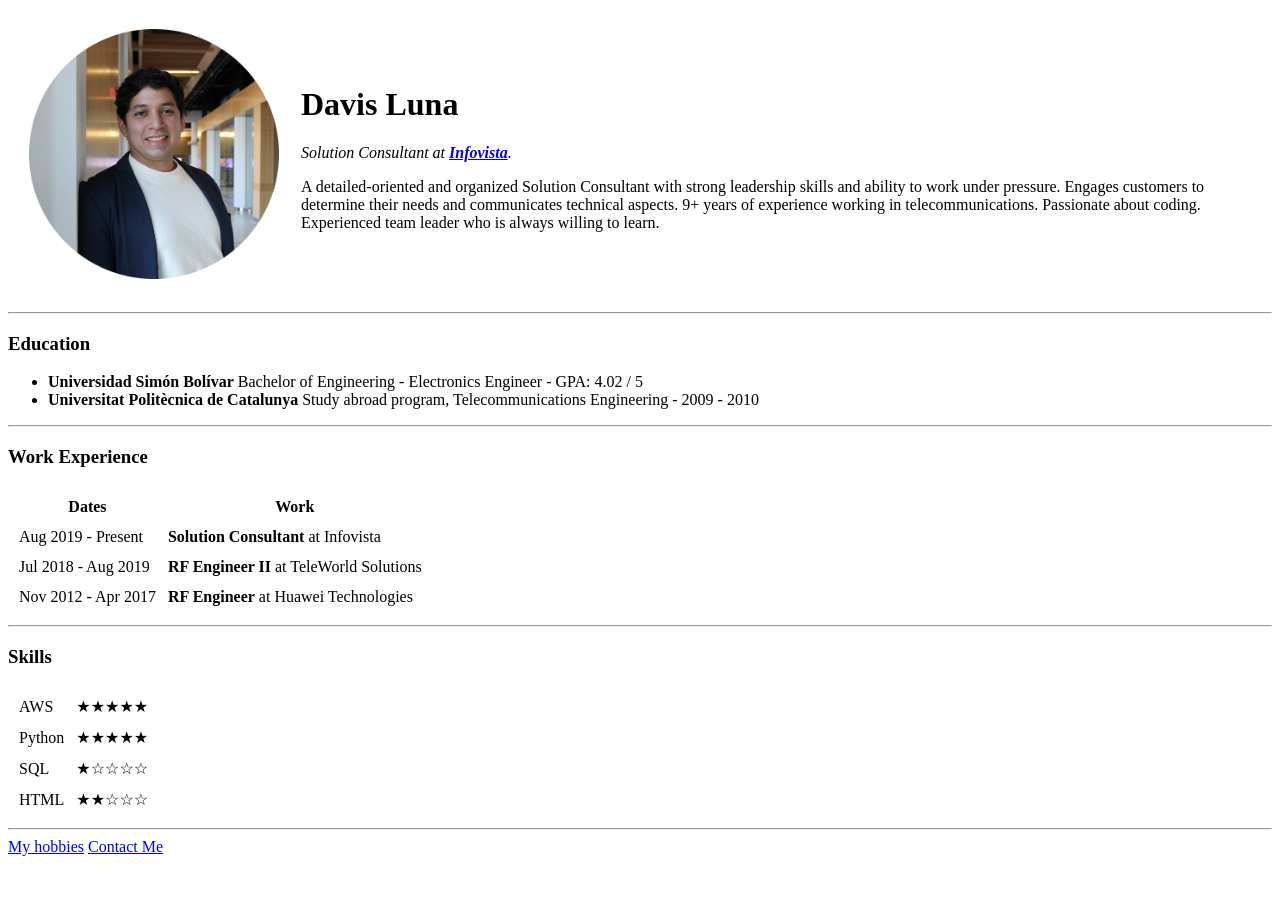
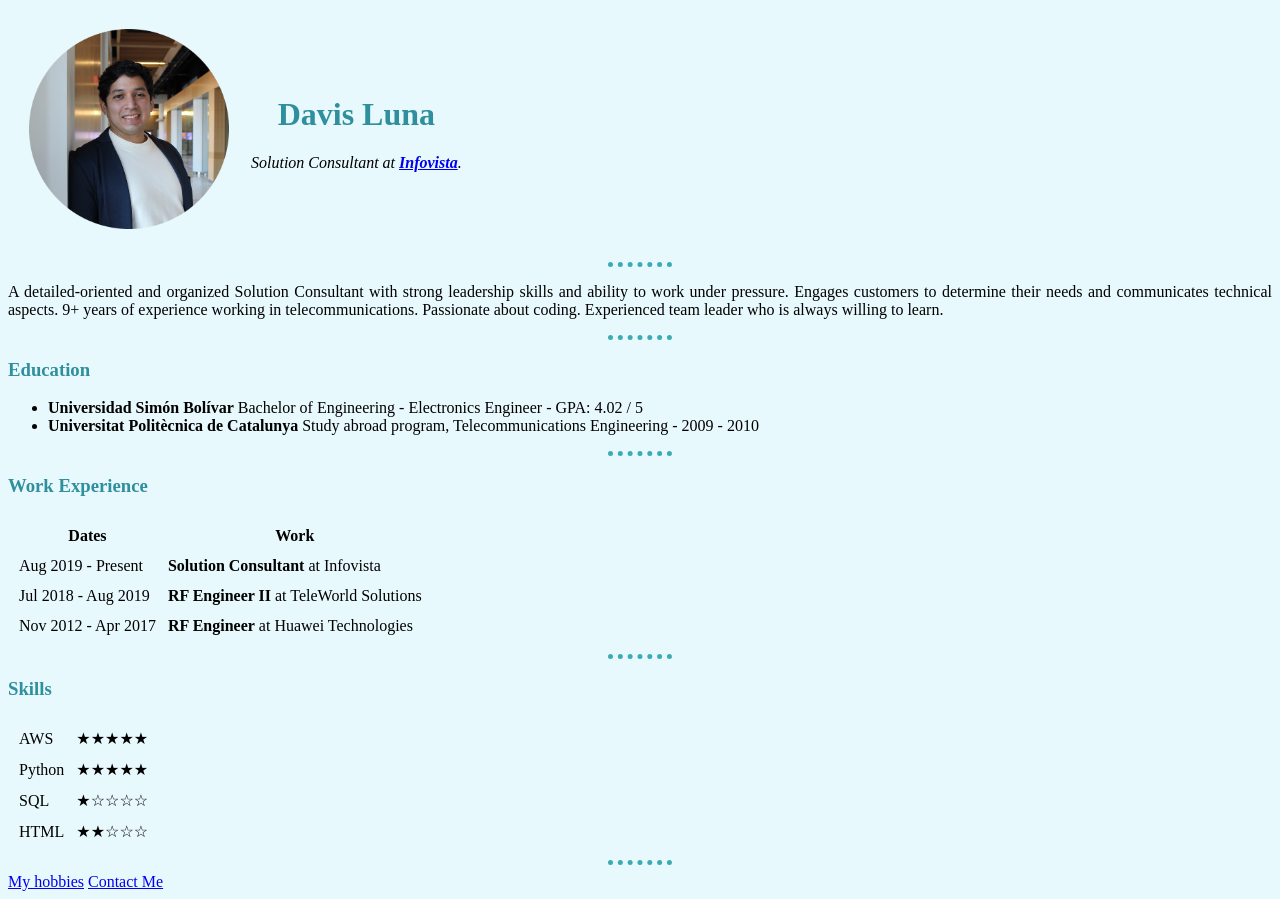
Before and after one commit to dalfve/resume, a plain HTML site: page index.html in a window 1280 px wide. Before the commit the page ends 864 px from the top, so only its background shows below. Drawn offline with Linux system fonts and the light colour scheme.

Commit message:
Adding CSS styles

```diff
--- /dev/null
+++ b/css/styles.css
@@ -0,0 +1,21 @@
+body {
+    background-color: #E8F9FD;
+}
+hr {
+    background-color: #E8F9FD;
+    border-style: dotted none none none;
+    width: 5%;
+    border-width: 5px;
+    border-color: #3BACB6;
+}
+h1 {
+    color: #2F8F9D;
+    text-align: center;
+}
+h3 {
+    color: #2F8F9D;
+
+}
+p {
+    text-align: justify;
+}
--- a/index.html
+++ b/index.html
@@ -7,21 +7,24 @@
           content="width=device-width, user-scalable=no, initial-scale=1.0, maximum-scale=1.0, minimum-scale=1.0">
     <meta http-equiv="X-UA-Compatible" content="ie=edge">
     <title>Davis' Personal Site</title>
+    <link rel="stylesheet" href="css/styles.css">
 </head>
 <body>
     <table cellspacing="20">
         <tr>
-            <td><img src="images/profile_img.png" alt="Davis profile site" width="250" height="250"></td>
+            <td><img src="images/profile_img.png" alt="Davis profile site" width="200" height="200"></td>
             <td>
                     <h1>Davis Luna</h1>
                     <p><em>Solution Consultant at <strong><a href="https://www.infovista.com/">Infovista</a></strong>.</em></p>
-                    <p>A detailed-oriented and organized Solution Consultant with strong leadership skills and ability to work under
-                        pressure. Engages customers to determine their needs and communicates technical aspects. 9+ years of experience
-                        working in telecommunications. Passionate about coding. Experienced team leader who is always willing to learn.</p>
-
             </td>
         </tr>
     </table>
+    <hr>
+        <p>
+        A detailed-oriented and organized Solution Consultant with strong leadership skills and ability to work under
+            pressure. Engages customers to determine their needs and communicates technical aspects. 9+ years of
+            experience working in telecommunications. Passionate about coding. Experienced team leader who is always willing to learn.
+        </p>
     <hr>
     <h3>Education</h3>
         <ul>
```
Also changed, not shown: contact_me.html (+3 -2 lines), hobbies.html (+14 -1 lines).
